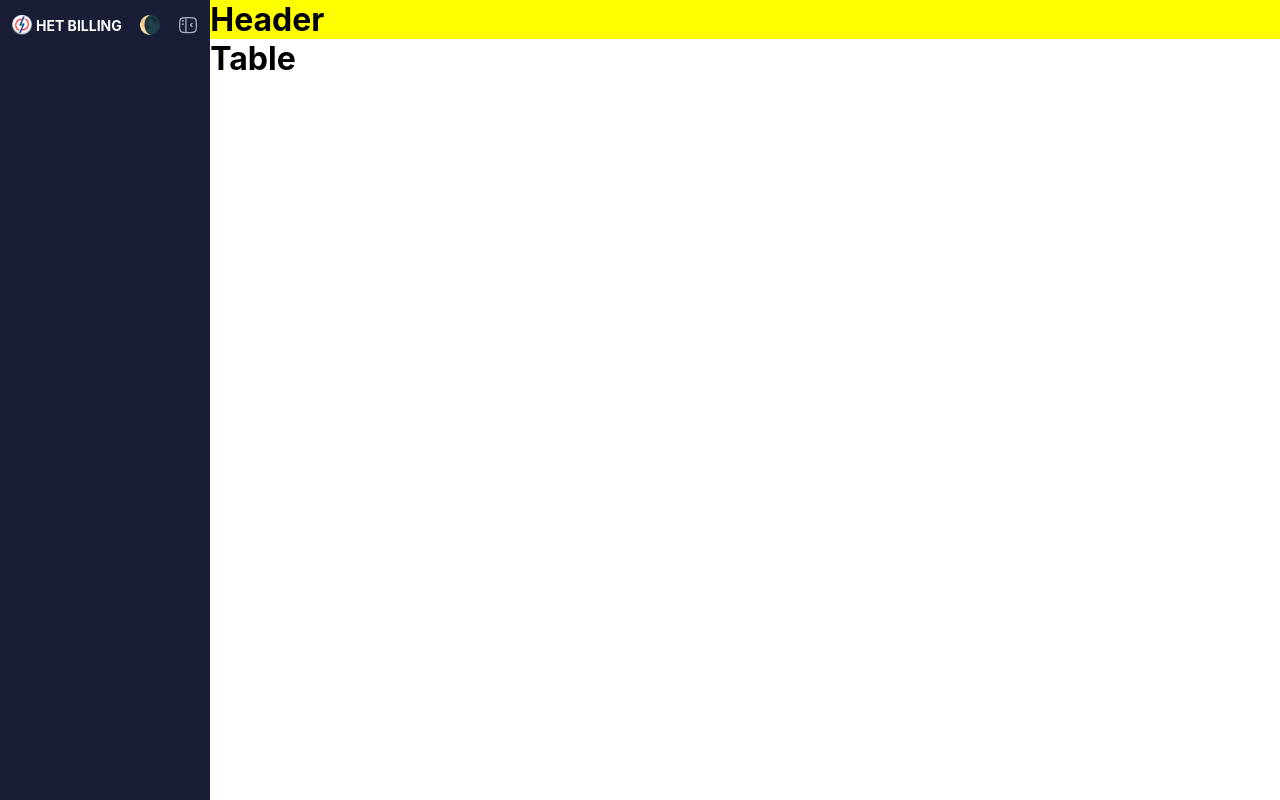
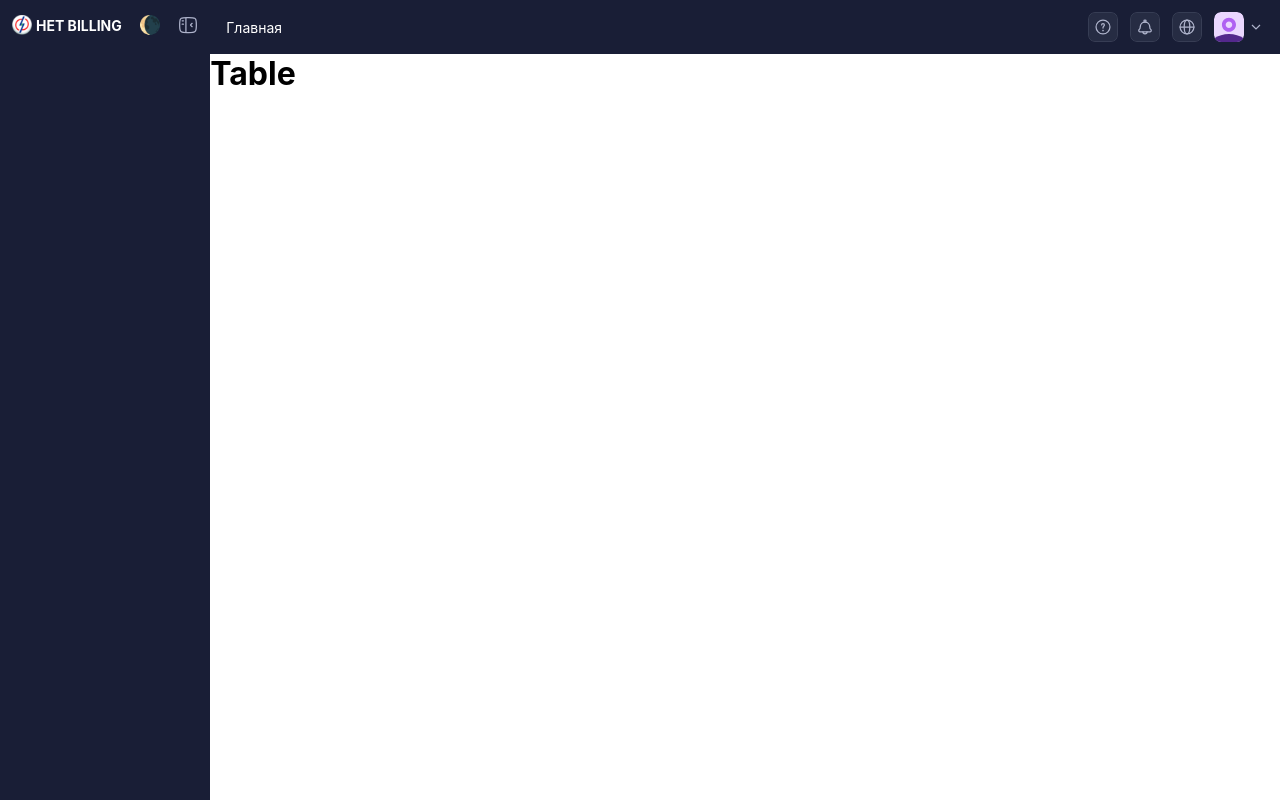
Before and after one commit to azimjon01/net-billing, a React (Vite) app: page / in a window 1280 px wide. Built offline with nearby package versions, Linux system fonts and the light colour scheme.

Commit message:
added header

```diff
--- a/src/components/layout/header/Header.styles.ts
+++ b/src/components/layout/header/Header.styles.ts
@@ -0,0 +1,34 @@
+import styled from "@emotion/styled";
+
+export const HeaderContainer = styled.div((props) => ({
+  display: "flex",
+  justifyContent: "space-between",
+  alignItems: "center",
+  padding: "12px 16px",
+  background: props.theme.colors.primary,
+}));
+
+export const HeaderIconsContainer = styled.div({
+  display: "flex",
+  justifyContent: "space-between",
+  alignItems: "center",
+  gap: 12,
+});
+
+export const HeaderIconWrapper = styled.div({
+  display: "flex",
+  justifyContent: "center",
+  alignItems: "center",
+  gap: 4,
+});
+
+export const HeaderIcon = styled.img({
+  width: 30,
+  height: 30,
+  borderRadius: 7,
+});
+
+export const HeaderDownIcon = styled.img({
+  width: 16,
+  height: 16,
+});
--- a/src/components/layout/header/Header.tsx
+++ b/src/components/layout/header/Header.tsx
@@ -1,7 +1,27 @@
+import BreadCrumb from "../../ui/bread-crumb";
+import {
+  HeaderContainer,
+  HeaderDownIcon,
+  HeaderIcon,
+  HeaderIconsContainer,
+  HeaderIconWrapper,
+} from "./Header.styles";
+
 const Header = () => {
   return (
     <>
-      <h1 style={{ background: "yellow" }}>Header</h1>
+      <HeaderContainer>
+        <BreadCrumb />
+        <HeaderIconsContainer>
+          <HeaderIcon src="/assets/logos/header/question-icon.svg" />
+          <HeaderIcon src="/assets/logos/header/bell-icon.svg" />
+          <HeaderIcon src="/assets/logos/header/internet-icon.svg" />
+          <HeaderIconWrapper>
+            <HeaderIcon src="/assets/logos/header/avatar-icon.svg" />
+            <HeaderDownIcon src="/assets/logos/header/arrow-down-icon.svg" />
+          </HeaderIconWrapper>
+        </HeaderIconsContainer>
+      </HeaderContainer>
     </>
   );
 };
```
